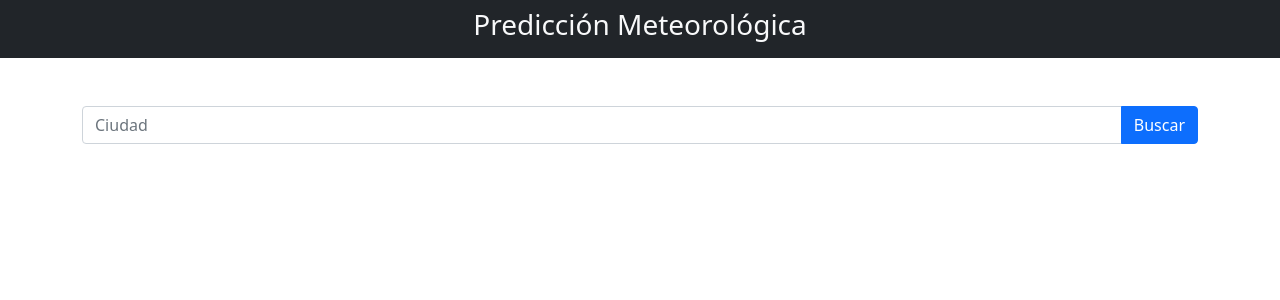
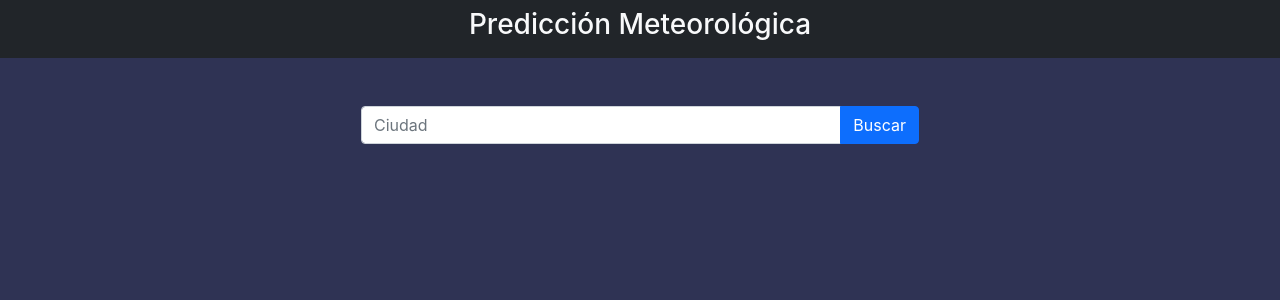
Before and after one commit to HamzaBhf00/openweather, a React (Create React App) app: page / in a window 1280 px wide. Shown: the top 300 px of the page. Built offline with nearby package versions, Linux system fonts and the light colour scheme.

Commit message:
Corregir errores

```diff
--- a/src/App.js
+++ b/src/App.js
@@ -1,4 +1,4 @@
-import '.assets/App.css';
+import './assets/App.css';
 import NavBar from './components/NavBar';
 import Form from './components/Form';
 
--- a/src/assets/App.css
+++ b/src/assets/App.css
@@ -4,5 +4,8 @@ body{
 
 .App {
   text-align: center;
+}
 
+.input-group{
+width: 50%;
 }
--- a/src/components/Form.js
+++ b/src/components/Form.js
@@ -9,6 +9,7 @@ const Form = () => {
     const onSubmit = (e) => {
         e.preventDefault();
         console.log({city});
+        if(city === "" || !city) return; //si city esta vacia o no contiene nada, returna
     }
 
     return (
--- /dev/null
+++ b/src/components/Weather.js
@@ -0,0 +1,5 @@
+import React, {useState} from "react";
+
+const Weather = () => {
+
+}
--- a/src/index.js
+++ b/src/index.js
@@ -1,6 +1,6 @@
 import React from 'react';
 import ReactDOM from 'react-dom/client';
-import '.assets/index.css';
+import './assets/index.css';
 import App from './App';
 import reportWebVitals from './reportWebVitals';
 
```
